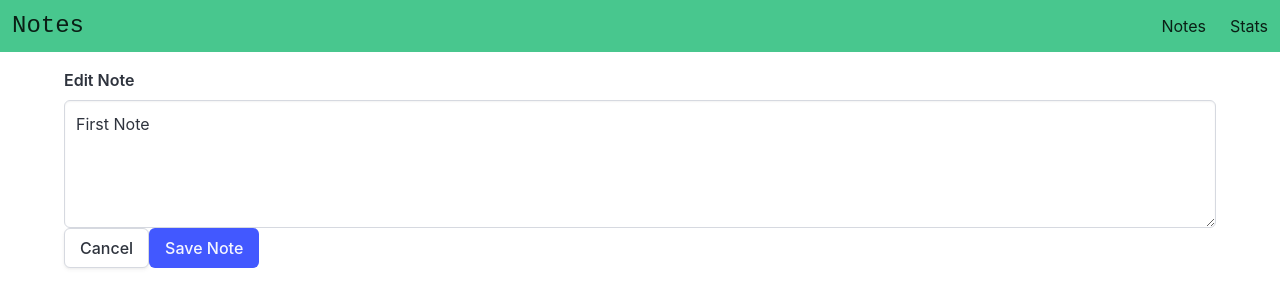
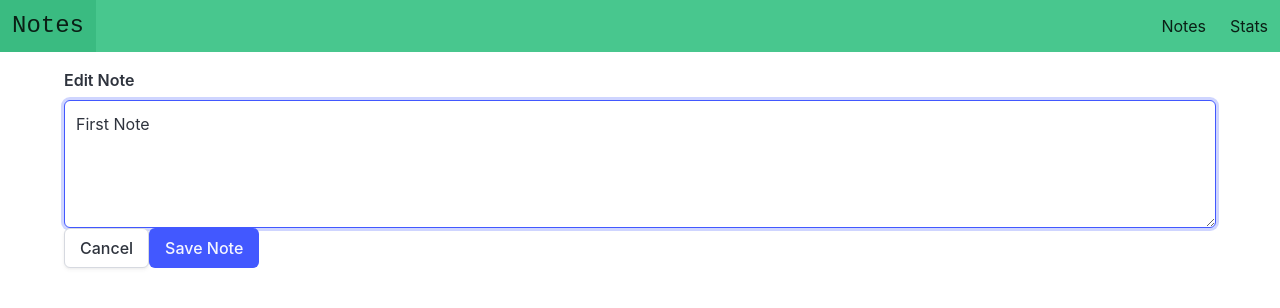
Before and after one commit to Jubraj001/Notes-App, a Vue app: page /edit-note/id1 in a window 1280 px wide. Shown: the top 308 px of the page. Built offline with nearby package versions, Linux system fonts and the light colour scheme.

Commit message:
feat: custom directive for auto focus

```diff
--- a/src/components/Notes/AddEditNote.vue
+++ b/src/components/Notes/AddEditNote.vue
@@ -2,13 +2,15 @@
   <div class="py-4 mb-4">
     <label class="label" v-if="label">{{ label }}</label>
     <textarea class="textarea" :placeholder="placeholder" :value="modelValue"
-      @input="$emit('update:modelValue', $event.target.value)" ref="textAreaRef"></textarea>
+      @input="$emit('update:modelValue', $event.target.value)" ref="textAreaRef" v-autofocus></textarea>
     <slot name="button"></slot>
   </div>
 </template>
 
 <script setup>
   import { ref } from 'vue';
+  import { vAutofocus } from '@/directives/vAutoFocus';
+
   const props = defineProps({
     modelValue: {
       type: String,
--- /dev/null
+++ b/src/directives/vAutoFocus.js
@@ -0,0 +1,5 @@
+export const vAutofocus = {
+  mounted(el) {
+    el.focus();
+  }
+}
```
